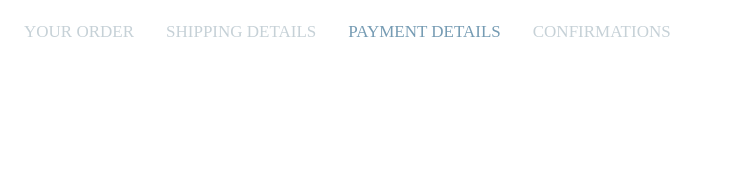
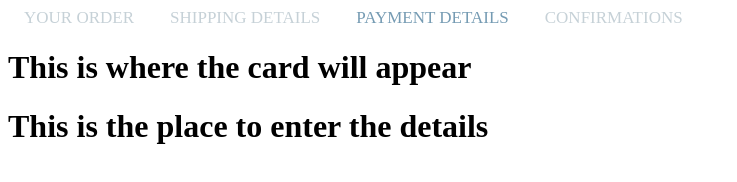
Before and after one commit to newallJemuelD/second-ui, a plain HTML site: page index.html in a window 1280 px wide. Shown: the whole page, without its empty margins (0-737 px from the left). Drawn offline with Linux system fonts and the light colour scheme.

Commit message:
Try different whole layout

```diff
--- a/index.html
+++ b/index.html
@@ -9,12 +9,19 @@
         <title>Credit card checkout page</title>
     </head>
     <body>
-        <div class="topnav">
+        <div class="row topnav">
             <a>YOUR ORDER</a>
             <a>SHIPPING DETAILS</a>
             <a class="active">PAYMENT DETAILS</a>
             <a>CONFIRMATIONS</a>
-          </div>
-        <div></div>
+        </div>
+        <div class="container">
+            <div class="col">
+                <h1>This is where the card will appear</h1>
+            </div>
+            <div class="col">
+                <h1>This is the place to enter the details</h1>
+            </div>
+        </div>
     </body>
 </html>
--- a/styles.css
+++ b/styles.css
@@ -1,6 +1,5 @@
 
   .topnav a {
-    float: left;
     color: #C6D1D7;
     text-align: center;
     padding: 14px 16px;
@@ -10,3 +9,8 @@
   .topnav a.active {
     color: #759BB3;
   }
+
+
+  .flex-container {
+    display: flex;
+  }
```
